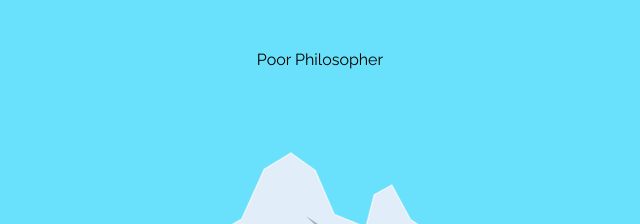
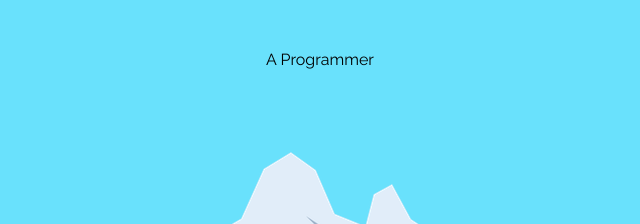
Before and after one commit to skybiet89/mysite, a plain HTML site: page index.html in a window 1280 px wide. Shown: the part 261-485 px from the top of the page, 320-960 px from the left. Drawn offline with Linux system fonts and the light colour scheme.

Commit message:
Update index.html

```diff
--- a/index.html
+++ b/index.html
@@ -14,7 +14,7 @@
     <div class="top-container">
 
         <h1>I'm Sumit</h1>
-        <p class="text">Poor Philosopher</p>
+        <p class="text">A Programmer</p>
         <img class="bottomcloud" src="images/cloud.png" alt="cloud">
         <img src="images/mountain.png" alt="mountain">
 
```
